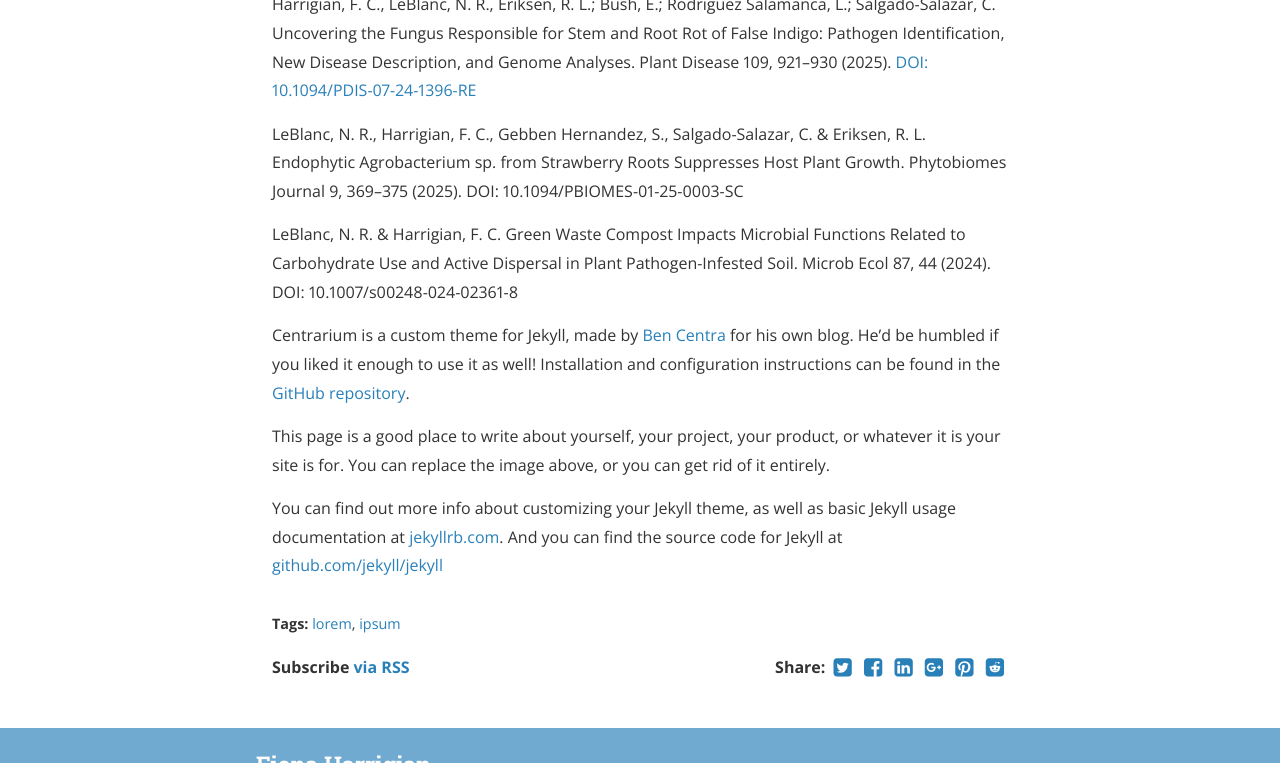
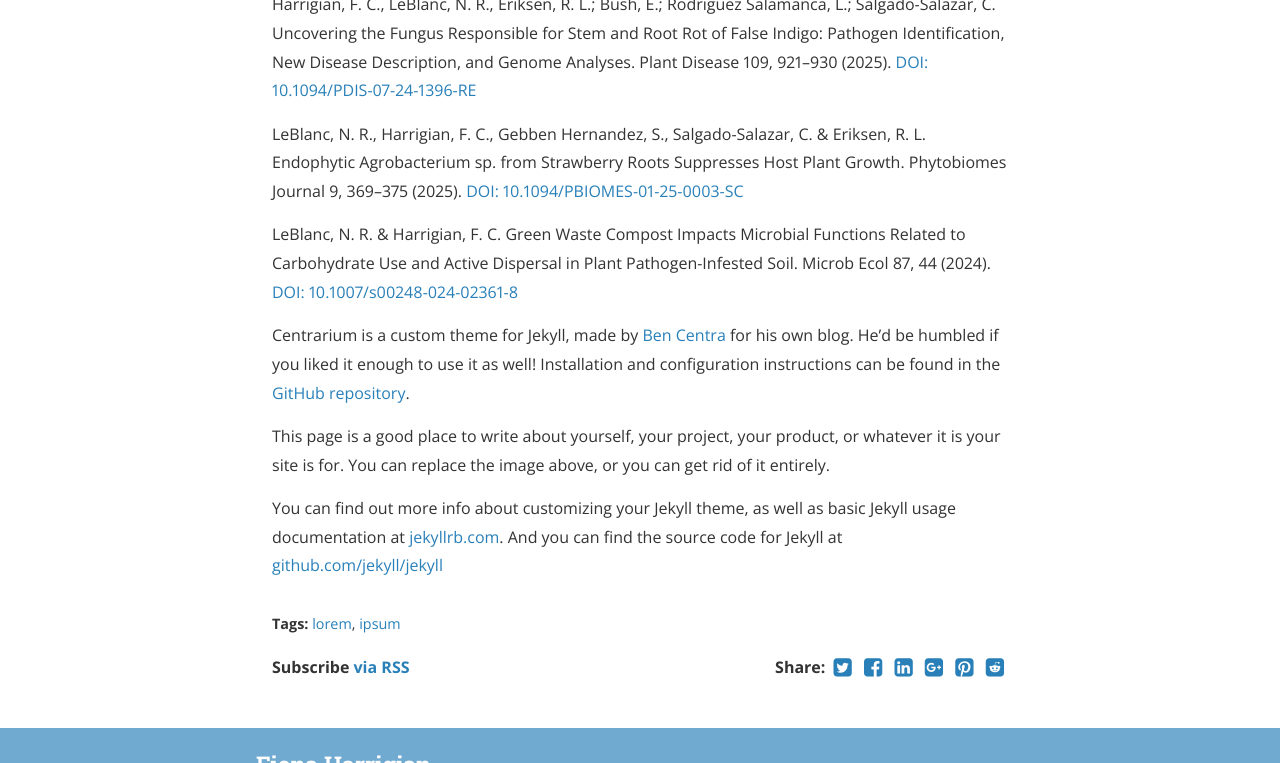
Before and after one commit to FionaHarrigian/fionaharrigian.github.io, a Jekyll site: the page built from _posts/2026-04-22-USDA-ARS.md, in a window 1280 px wide and 900 px high, scrolled down 726 px, cut to the strip 137-900 px from the top of the window. Built offline with Jekyll 4.4.1, drawn with Linux system fonts in a browser that asks for light colours; nearby versions of some CDN libraries; part of the change alters nothing that is shown.

```diff
--- a/_posts/2026-04-22-USDA-ARS.md
+++ b/_posts/2026-04-22-USDA-ARS.md
@@ -11,9 +11,9 @@ tags: lorem ipsum
 
 Harrigian, F. C., LeBlanc, N. R., Eriksen, R. L.; Bush, E.; Rodriguez Salamanca, L.; Salgado-Salazar, C. Uncovering the Fungus Responsible for Stem and Root Rot of False Indigo: Pathogen Identification, New Disease Description, and Genome Analyses. Plant Disease 109, 921–930 (2025). [DOI: 10.1094/PDIS-07-24-1396-RE](https://doi.org/10.1094/PDIS-07-24-1396-RE)
 
-LeBlanc, N. R., Harrigian, F. C., Gebben Hernandez, S., Salgado-Salazar, C. & Eriksen, R. L. Endophytic Agrobacterium sp. from Strawberry Roots Suppresses Host Plant Growth. Phytobiomes Journal 9, 369–375 (2025). DOI: 10.1094/PBIOMES-01-25-0003-SC
+LeBlanc, N. R., Harrigian, F. C., Gebben Hernandez, S., Salgado-Salazar, C. & Eriksen, R. L. Endophytic Agrobacterium sp. from Strawberry Roots Suppresses Host Plant Growth. Phytobiomes Journal 9, 369–375 (2025). [DOI: 10.1094/PBIOMES-01-25-0003-SC](https://doi.org/10.1094/PBIOMES-01-25-0003-SC)
 
-LeBlanc, N. R. & Harrigian, F. C. Green Waste Compost Impacts Microbial Functions Related to Carbohydrate Use and Active Dispersal in Plant Pathogen-Infested Soil. Microb Ecol 87, 44 (2024). DOI: 10.1007/s00248-024-02361-8
+LeBlanc, N. R. & Harrigian, F. C. Green Waste Compost Impacts Microbial Functions Related to Carbohydrate Use and Active Dispersal in Plant Pathogen-Infested Soil. Microb Ecol 87, 44 (2024). [DOI: 10.1007/s00248-024-02361-8](https://doi.org/10.1007/s00248-024-02361-8)
 
 Centrarium is a custom theme for Jekyll, made by [Ben Centra][bencentra] for his own blog. He'd be humbled if you liked it enough to use it as well! Installation and configuration instructions can be found in the [GitHub repository](https://github.com/bencentra/centrarium).
 
```
